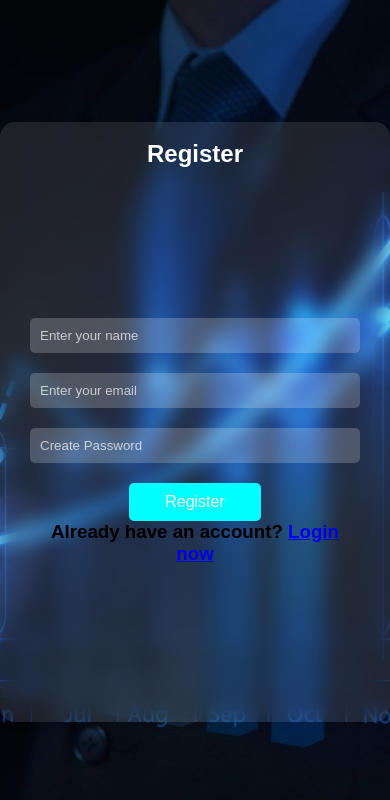
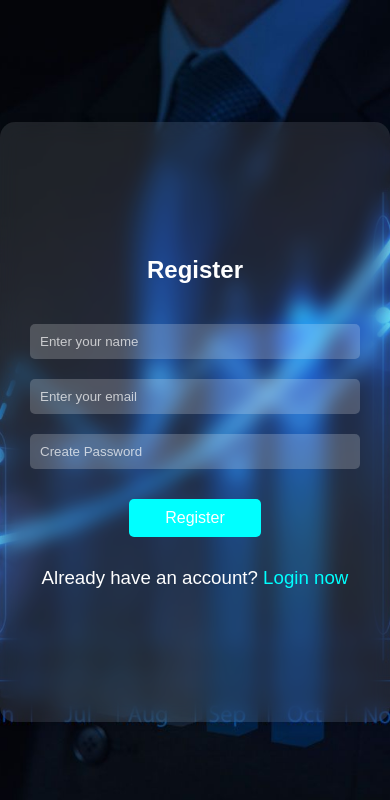
Before and after one commit to Humphrey-cyber/micro-prj, a Django app: page / in a window 390 px wide. Shown: the top 800 px of the page. Run offline with Django 5.2, Linux system fonts and the light colour scheme.

Commit message:
Third commit

```diff
--- a/invest/templates/register.html
+++ b/invest/templates/register.html
@@ -1,12 +1,11 @@
 {% load static %}
-
 
 <!DOCTYPE html>
 <html lang="en">
 <head>
-    <meta charset="UTF-8">
-    <meta name="viewport" content="width=device-width, initial-scale=1.0">
-    <title> Registration Page </title>
+  <meta charset="UTF-8" />
+  <meta name="viewport" content="width=device-width, initial-scale=1.0"/>
+  <title>Registration Page</title>
   <style>
     * {
       margin: 0;
@@ -22,7 +21,6 @@
       background-image: url('/static/img/invest.jpg');
       background-size: cover;
       background-position: center;
-
     }
     .login-container {
       background: rgba(255, 255, 255, 0.1);
@@ -33,16 +31,13 @@
       text-align: center;
       width: 400px;
       height: 600px;
-            align-content: center;
-            align-items: center;
+      display: flex;
+      flex-direction: column;
+      justify-content: center;
     }
     .login-container h2 {
       color: white;
-
-            text-align: center;
-            position: relative;
-            top: -140px;
-
+      margin-bottom: 30px;
     }
     .input-field {
       width: 100%;
@@ -52,14 +47,12 @@
       border-radius: 5px;
       background: rgba(255, 255, 255, 0.2);
       color: white;
-            align-content: center;
-            align-items: center;
     }
     .input-field::placeholder {
       color: rgba(255, 255, 255, 0.7);
     }
     .login-btn {
-            margin-top: 10px;
+      margin-top: 20px;
       width: 40%;
       padding: 10px;
       border: none;
@@ -73,6 +66,17 @@
     .login-btn:hover {
       background: aquamarine;
     }
+    .text {
+      margin-top: 30px; /* Added space between button and text */
+    }
+    .text h3 {
+      color: white;
+      font-weight: normal;
+    }
+    .text a {
+      color: aqua;
+      text-decoration: none;
+    }
   </style>
 </head>
 <body>
@@ -80,14 +84,14 @@
     <h2>Register</h2>
     {% if messages %}
       {% for message in messages %}
-            <h2 style="color: firebrick;">{{message}}</h2>
+        <h2 style="color: firebrick;">{{ message }}</h2>
       {% endfor %}
     {% endif %}
-        <form action="#"  method="POST">
+    <form action="#" method="POST">
       {% csrf_token %}
-            <input type="text" class="input-field" placeholder="Enter your name" name="username" required >
-            <input type="email" class="input-field" placeholder="Enter your email" name="email" required>
-            <input type="password" class="input-field" placeholder="Create Password" name="password" required>
+      <input type="text" class="input-field" placeholder="Enter your name" name="username" required />
+      <input type="email" class="input-field" placeholder="Enter your email" name="email" required />
+      <input type="password" class="input-field" placeholder="Create Password" name="password" required />
       <button type="submit" class="login-btn">Register</button>
       <div class="text">
         <h3>Already have an account? <a href="{% url 'login' %}">Login now</a></h3>
--- a/invest/views.py
+++ b/invest/views.py
@@ -30,6 +30,7 @@ def payout(request):
         try:
             data = json.loads(request.body)
             amount = float(data.get("amount", 0))
+            investment_id = int(data.get("investment_id"))
             if amount <= 0:
                 return JsonResponse({"error": "Invalid amount."}, status=400)
 
@@ -40,12 +41,18 @@ def payout(request):
             account.balance += Decimal(str(amount))
             account.save()
 
+            user_investment = UserInvestment.objects.create(
+                user = request.user,
+                investment_id = investment_id,
+                amount = Decimal(str(amount)),
+            )
+            user_investment.save()
+
             return JsonResponse({"new_balance": account.balance})
         except Exception as e:
             return JsonResponse({"error": str(e)}, status=500)
     else:
         return JsonResponse({"error": "Invalid request method."}, status=405)
-
 def get_mpesa_access_token():
     url = "https://sandbox.safaricom.co.ke/oauth/v1/generate?grant_type=client_credentials"
     response = requests.get(url, auth=HTTPBasicAuth(settings.MPESA_CONSUMER_KEY, settings.MPESA_CONSUMER_SECRET))
--- a/microprj/settings.py
+++ b/microprj/settings.py
@@ -49,6 +49,7 @@ MIDDLEWARE = [
     'django.contrib.auth.middleware.AuthenticationMiddleware',
     'django.contrib.messages.middleware.MessageMiddleware',
     'django.middleware.clickjacking.XFrameOptionsMiddleware',
+    'whitenoise.middleware.WhiteNoiseMiddleware',
 ]
 
 ROOT_URLCONF = 'microprj.urls'
```
Also changed, not shown: invest/templates/home.html (+98 -34 lines), invest/templates/login.html (+12 -0 lines), requirements.txt (added, +17 -0 lines), db.sqlite3, media/investments/apple_stocks_ZIwnXz2.jpg (added), media/investments/crypto.jpg (added), media/investments/forex.jpg (added), 1 other file. Lines whose indentation alone changed are shown as unchanged.
